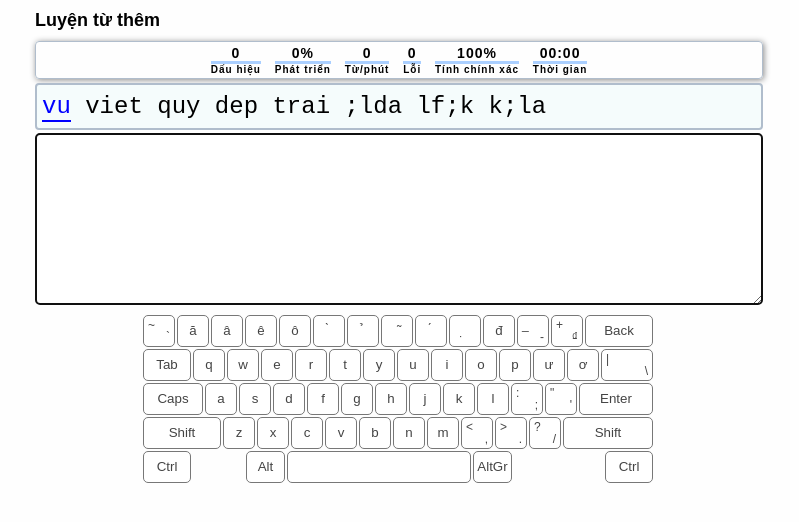
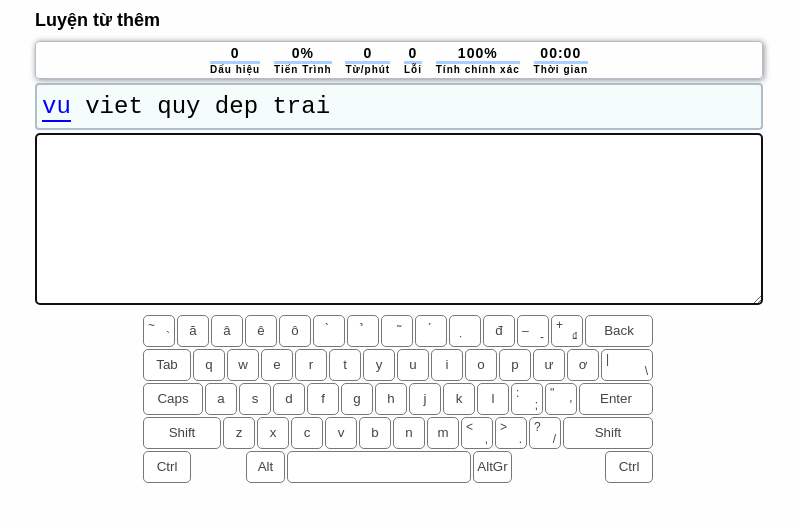
Before and after one commit to quyvuacn/luyengo10ngon, a plain HTML site: page index.html in a window 1280 px wide. Shown: the whole page, without its empty margins (20-819 px from the left). Drawn offline with Linux system fonts and the light colour scheme; a web font is replaced by a local one.

Commit message:
Update index.html

```diff
--- a/index.html
+++ b/index.html
@@ -44,7 +44,7 @@
             <div class="counter_box">
               <div id="counter_prog" class="counter_top">34%</div>
               <div class="counter_middle"></div>
-              <div class="counter_bottom">Phát triển</div>
+              <div class="counter_bottom">Tiến Trình</div>
             </div>
             <div class="counter_box">
               <div id="counter_wpmi" class="counter_top">5</div>
@@ -76,7 +76,7 @@
             <!-- Chinh sua action  -->
             <form name="type_form" action="https://www.typingstudy.com/vi-vietnamese-3/lesson/1/extra_word_drill">
                     <textarea name="type" id="type" class="dir_ltr" autocomplete="nope" autocorrect="off" autocapitalize="none" spellcheck="false" cols="10" rows="10" onkeydown="return OnKeyDown(this, event);" onkeypress="return OnKeyPress(this, event);"></textarea>
-                    <input type="hidden" id="type_text" value="vu viet quy dep trai ;lda lf;k k;la¶akkk ;jf; asdk ssaf¶k;lj ;a;; k;ka sdkj¶;l;; jfsj affk ffas¶jd;j aakk j;kl ldds¶dkkd jajl d;l; jf;;¶lall ;ksd ll;l asff¶sd;; flf; ;ksl ;;fd¶dlaj ;;ds adks skkf¶jfjl ;jad allk ;ddf¶">
+                    <input type="hidden" id="type_text" value="vu viet quy dep trai¶;lda lf;k k;la¶akkk ;jf; asdk ssaf¶k;lj ;a;; k;ka sdkj¶;l;; jfsj affk ffas¶jd;j aakk j;kl ldds¶dkkd jajl d;l; jf;;¶lall ;ksd ll;l asff¶sd;; flf; ;ksl ;;fd¶dlaj ;;ds adks skkf¶jfjl ;jad allk ;ddf¶">
               <input type="hidden" id="type_keys" value="96:101¶126:101;413¶259:102¶258:102;413¶49:102;505¶33:102;413;505¶226:103¶194:103;413¶50:103;505¶64:103;413;505¶234:104¶202:104;413¶51:104;505¶35:104;413;505¶244:105¶212:105;413¶52:105;505¶36:105;413;505¶768:106¶53:106;505¶37:106;413;505¶777:107¶54:107;505¶94:107;401;505¶771:108¶55:108;505¶38:108;401;505¶769:109¶56:109;505¶42:109;401;505¶803:110¶57:110;505¶40:110;401;505¶273:111¶272:111;401¶48:111;505¶41:111;401;505¶45:112¶95:112;401¶8363:113¶43:113;401¶61:113;505¶113:202¶81:202;413¶119:203¶87:203;413¶101:204¶69:204;413¶114:205¶82:205;413¶116:206¶84:206;413¶121:207¶89:207;401¶117:208¶85:208;401¶105:209¶73:209;401¶111:210¶79:210;401¶112:211¶80:211;401¶432:212¶431:212;401¶91:212;505¶123:212;401;505¶417:213¶416:213;401¶93:213;505¶125:213;401;505¶92:214¶124:214;401¶97:302¶65:302;413¶115:303¶83:303;413¶100:304¶68:304;413¶102:305¶70:305;413¶103:306¶71:306;413¶104:307¶72:307;401¶106:308¶74:308;401¶107:309¶75:309;401¶108:310¶76:310;401¶59:311¶58:311;401¶39:312¶34:312;401¶122:403¶90:403;413¶120:404¶88:404;413¶99:405¶67:405;413¶118:406¶86:406;413¶98:407¶66:407;413¶110:408¶78:408;401¶109:409¶77:409;401¶44:410¶60:410;401¶46:411¶62:411;401¶47:412¶63:412;401¶32:504¶">
               <input type="hidden" name="utf8" value="✓">
             </form>
```
